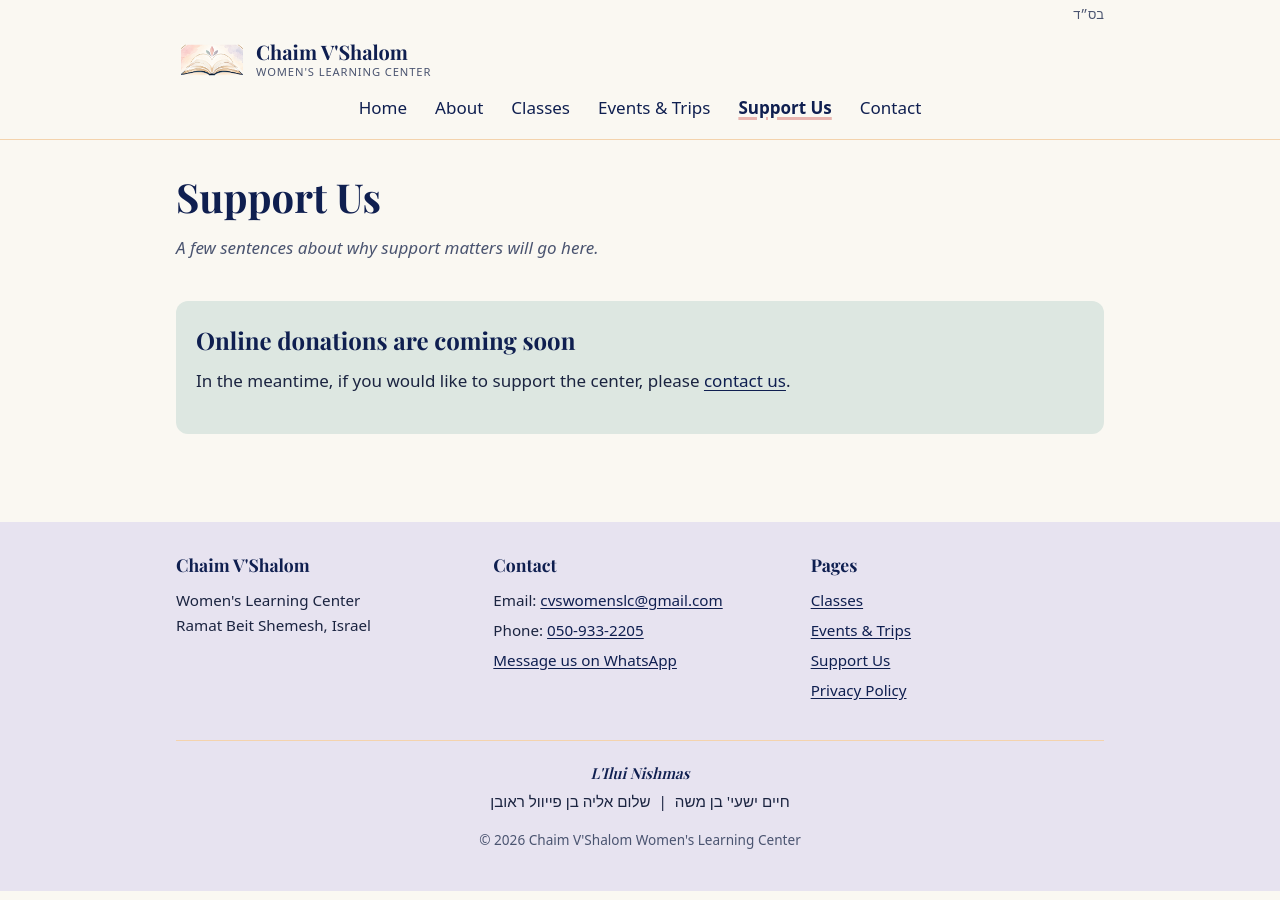
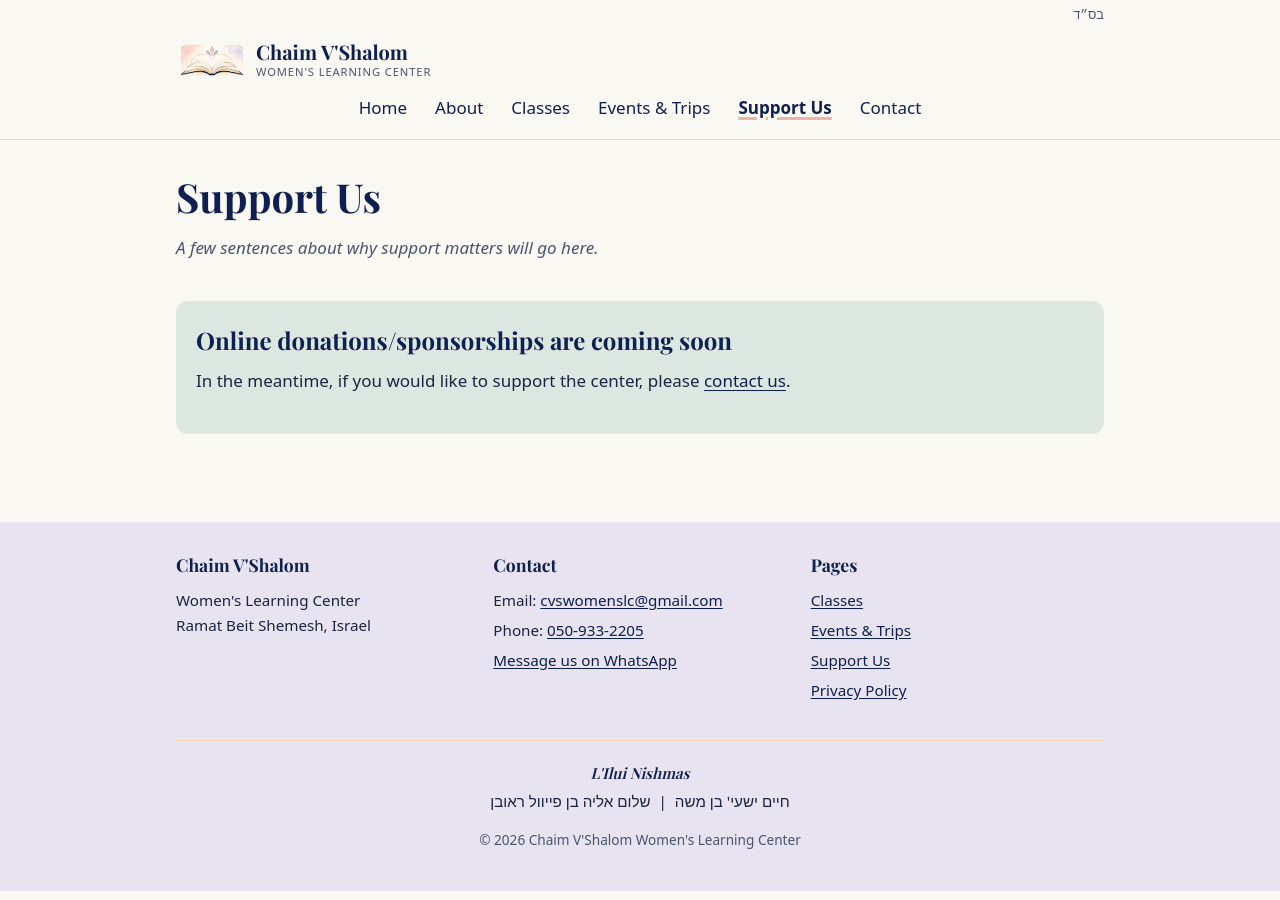
Before and after one commit to mos26613/ChaimVshalom, a Jekyll site: the page built from support.html, in a window 1280 px wide. Built offline with Jekyll 4.4.1, drawn with Linux system fonts in a browser that asks for light colours; some web fonts are replaced.

Commit message:
Added that sponsorships is coming soon

```diff
--- a/support.html
+++ b/support.html
@@ -10,6 +10,6 @@ description: "Support Chaim V'Shalom Women's Learning Center."
       </section>
 
       <section class="section band band--sage">
-        <h2>Online donations are coming soon</h2>
+        <h2>Online donations/sponsorships are coming soon</h2>
         <p>In the meantime, if you would like to support the center, please <a href="contact.html">contact us</a>.</p>
       </section>
```
